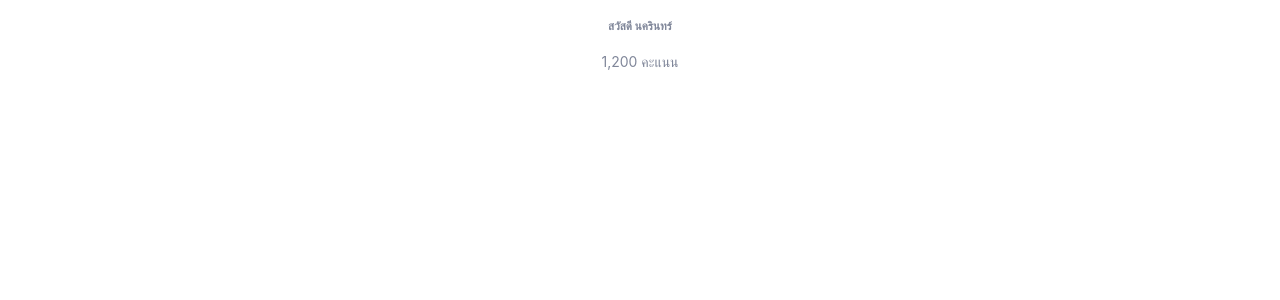
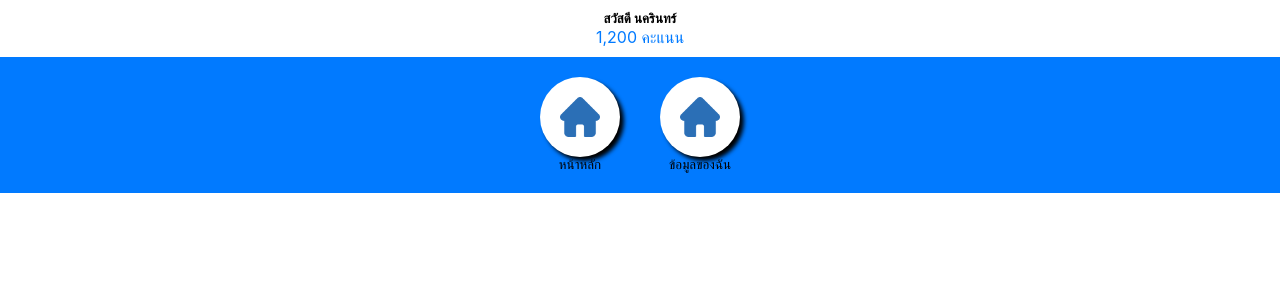
Before and after one commit to artherzno/pmi, a React (Create React App) app: page / in a window 1280 px wide. Shown: the top 300 px of the page. Built offline with nearby package versions, Linux system fonts and the light colour scheme.

Commit message:
- Add NavMain

```diff
--- a/src/App.js
+++ b/src/App.js
@@ -2,11 +2,13 @@ import React from 'react';
 
 import './App.scss';
 import Header from './components/Header';
+import NavMain from './components/NavMain';
 
 function App() {
   return (
     <div>
       <Header />
+      <NavMain />
     </div>
   )
 }
--- a/src/App.scss
+++ b/src/App.scss
@@ -8,14 +8,62 @@ $gradient-grey-bottom: #797A7C;
 $fill-black: #000;
 $fill-white: #fff;
 
+* {
+    box-sizing: content-box;
+    margin: 0;
+    padding: 0;
+}
 
+.font-blue {
+    color: $fill-blue-font;
+}
+
+.font-black {
+    color: $fill-black;
+}
+
+.font-bold {
+    font-weight: bold;
+}
 
 body {
     background-color: $fill-white;
     color: $fill-grey-font;
-    font-size: 14px;
+    font-size: 1rem;
 }
 
 .header {
     text-align: center;
+    padding: 10px 0;
+    width: 100vw;
 }
+
+.navMain {
+    background-color: $fill-blue-font;
+    padding: 20px 40px;
+    text-align: center;
+
+    button {
+        border: none;
+        margin: 0 20px;
+        background-color: transparent;
+
+        .boxImage {
+            background-color: $fill-white;
+            width: 40px;
+            height: 40px;
+            border-radius: 50%;
+            padding: 20px;
+            box-shadow: 4px 4px 4px $fill-black;
+
+            img {
+                width: 40px;
+                height: 40px;
+            }
+
+            p {
+
+            }
+        }
+    }
+}
--- a/src/components/Header.js
+++ b/src/components/Header.js
@@ -3,8 +3,8 @@ import React from 'react'
 function Header() {
     return (
         <div className="header">
-            <h5>สวัสดี นครินทร์</h5>
-            <p>1,200 คะแนน</p>
+            <h5 className="font-black">สวัสดี นครินทร์</h5>
+            <p className="font-blue">1,200 คะแนน</p>
         </div>
     )
 }
--- /dev/null
+++ b/src/components/NavMain.js
@@ -0,0 +1,13 @@
+import React from 'react';
+import NavMainBtn from './NavMainBtn';
+
+function NavMain() {
+    return (
+        <div className="navMain">
+            <NavMainBtn name="หน้าหลัก" />
+            <NavMainBtn name="ข้อมูลของฉัน" />
+        </div>
+    )
+}
+
+export default NavMain;
--- /dev/null
+++ b/src/components/NavMainBtn.js
@@ -0,0 +1,15 @@
+import React from 'react';
+import IconHome from '../img/home.png';
+
+function NavMainBtn(props) {
+    return (
+        <button>
+            <div className="boxImage">
+                <img src={IconHome} alt="icon" />
+            </div>
+            <p>{ props.name }</p>
+        </button>
+    )
+}
+
+export default NavMainBtn;
```
Also changed, not shown: src/img/home.png (added).
